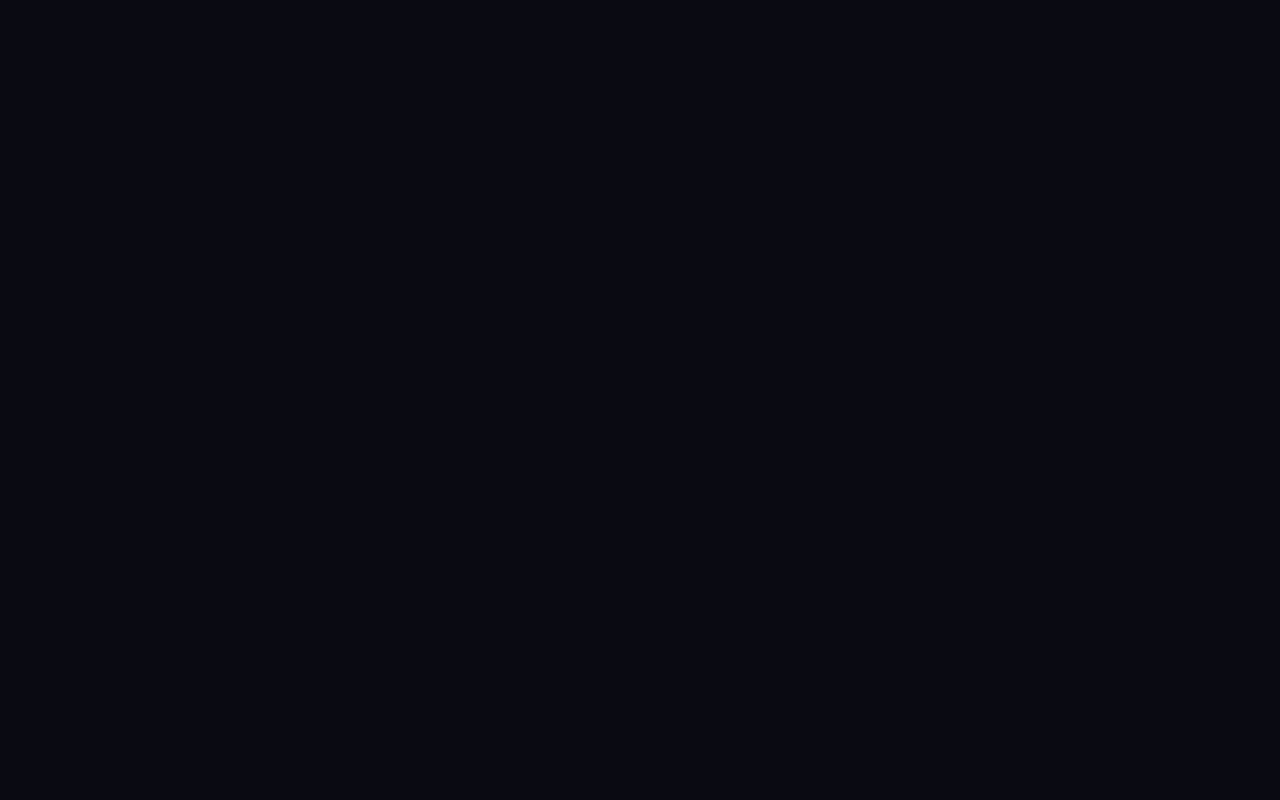
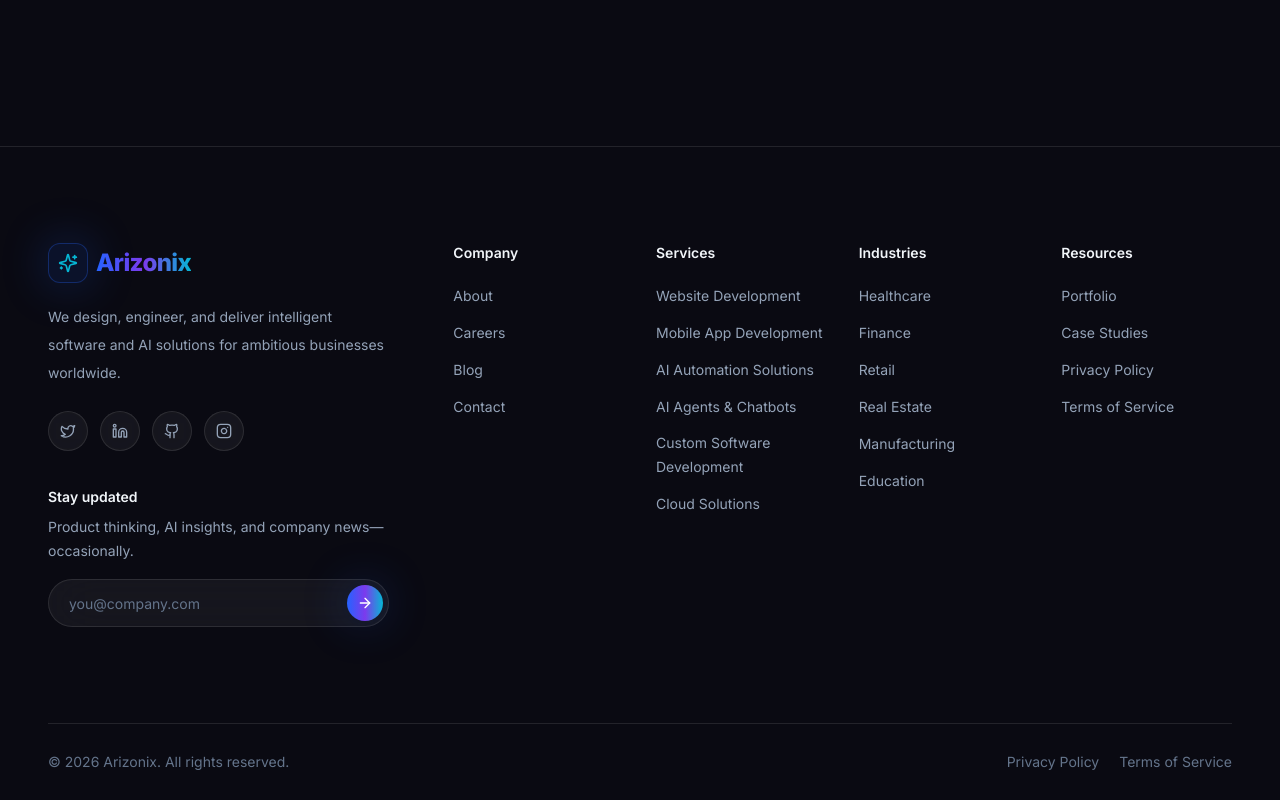
Before and after one commit to Akeel-Rishan/Arizonix, a Next.js app: page / in a window 1280 px wide. Shown: the part 734-1534 px from the top of the page. Before the commit the page ends 880 px from the top, so only its background shows below. Built offline with nearby package versions, Linux system fonts and the light colour scheme.

Commit message:
Global Footer

```diff
--- a/app/layout.tsx
+++ b/app/layout.tsx
@@ -2,6 +2,7 @@ import type { Metadata } from 'next';
 import { Inter } from 'next/font/google';
 import type { ReactNode } from 'react';
 
+import { Footer } from '@/components/layout/footer';
 import { Header } from '@/components/layout/header';
 
 import './globals.css';
@@ -28,6 +29,7 @@ export default function RootLayout({ children }: RootLayoutProps) {
       <body className={inter.variable}>
         <Header />
         <div className="pt-20">{children}</div>
+        <Footer />
       </body>
     </html>
   );
--- /dev/null
+++ b/components/layout/footer-newsletter-form.tsx
@@ -0,0 +1,100 @@
+'use client';
+
+import { zodResolver } from '@hookform/resolvers/zod';
+import { ArrowRight, CheckCircle2, LoaderCircle } from 'lucide-react';
+import { useState } from 'react';
+import { useForm } from 'react-hook-form';
+import { z } from 'zod';
+
+import { cn } from '@/lib/utils';
+
+const newsletterSchema = z.object({
+  email: z
+    .string()
+    .min(1, 'Please enter your email address.')
+    .email('Please enter a valid email address.'),
+});
+
+type NewsletterFormValues = z.infer<typeof newsletterSchema>;
+
+export function FooterNewsletterForm() {
+  const [isSuccess, setIsSuccess] = useState(false);
+  const {
+    formState: { errors, isSubmitting },
+    handleSubmit,
+    register,
+    reset,
+  } = useForm<NewsletterFormValues>({
+    resolver: zodResolver(newsletterSchema),
+    defaultValues: { email: '' },
+  });
+
+  const onSubmit = async ({ email }: NewsletterFormValues) => {
+    await new Promise((resolve) => setTimeout(resolve, 800));
+    console.log('Newsletter subscription:', email);
+    reset();
+    setIsSuccess(true);
+  };
+
+  if (isSuccess) {
+    return (
+      <p
+        className="flex min-h-12 items-center gap-2 text-sm font-medium text-brand-cyan"
+        role="status"
+      >
+        <CheckCircle2 aria-hidden="true" className="size-5" />
+        Thanks for subscribing!
+      </p>
+    );
+  }
+
+  return (
+    <form
+      className="w-full max-w-md"
+      onSubmit={handleSubmit(onSubmit)}
+      noValidate
+    >
+      <div className="relative">
+        <label className="sr-only" htmlFor="footer-newsletter-email">
+          Email address
+        </label>
+        <input
+          {...register('email')}
+          aria-describedby={
+            errors.email ? 'footer-newsletter-error' : undefined
+          }
+          aria-invalid={errors.email ? 'true' : 'false'}
+          autoComplete="email"
+          className={cn(
+            'glass-panel h-12 w-full !rounded-full py-3 pl-5 pr-14 text-sm text-slate-100 outline-none transition duration-200 placeholder:text-slate-500 focus:border-brand-blue/70 focus:ring-2 focus:ring-brand-blue/30',
+            errors.email && 'border-brand-purple/70',
+          )}
+          id="footer-newsletter-email"
+          placeholder="you@company.com"
+          type="email"
+        />
+        <button
+          aria-label="Subscribe to newsletter"
+          className="absolute right-1.5 top-1.5 flex size-9 items-center justify-center rounded-full bg-gradient-to-r from-brand-blue via-brand-purple to-brand-cyan text-white shadow-glow-blue transition duration-200 hover:scale-105 hover:brightness-110 focus-visible:outline-none focus-visible:ring-2 focus-visible:ring-brand-cyan focus-visible:ring-offset-2 focus-visible:ring-offset-navy-950 disabled:cursor-wait disabled:opacity-70"
+          disabled={isSubmitting}
+          type="submit"
+        >
+          {isSubmitting ? (
+            <LoaderCircle aria-hidden="true" className="size-4 animate-spin" />
+          ) : (
+            <ArrowRight aria-hidden="true" className="size-4" />
+          )}
+        </button>
+      </div>
+      {errors.email ? (
+        <p
+          className="mt-2 text-sm text-brand-cyan"
+          id="footer-newsletter-error"
+          role="alert"
+        >
+          {errors.email.message}
+        </p>
+      ) : null}
+    </form>
+  );
+}
--- /dev/null
+++ b/components/layout/footer.tsx
@@ -0,0 +1,128 @@
+import {
+  Github,
+  Instagram,
+  Linkedin,
+  Sparkles,
+  Twitter,
+  type LucideIcon,
+} from 'lucide-react';
+import Link from 'next/link';
+
+import { FooterNewsletterForm } from '@/components/layout/footer-newsletter-form';
+import { footerColumns } from '@/components/layout/nav-data';
+
+interface SocialLink {
+  href: string;
+  icon: LucideIcon;
+  label: string;
+}
+
+const socialLinks: readonly SocialLink[] = [
+  { label: 'Follow us on X', href: '#', icon: Twitter },
+  { label: 'Follow us on LinkedIn', href: '#', icon: Linkedin },
+  { label: 'Follow us on GitHub', href: '#', icon: Github },
+  { label: 'Follow us on Instagram', href: '#', icon: Instagram },
+];
+
+const focusStyles =
+  'focus-visible:outline-none focus-visible:ring-2 focus-visible:ring-brand-cyan focus-visible:ring-offset-2 focus-visible:ring-offset-navy-950';
+
+export function Footer() {
+  const currentYear = new Date().getFullYear();
+
+  return (
+    <footer className="border-t border-white/10 bg-navy-950">
+      <div className="mx-auto max-w-7xl px-5 sm:px-8 lg:px-12">
+        <div className="grid grid-cols-2 gap-x-6 gap-y-14 py-20 md:gap-x-10 lg:grid-cols-6 lg:gap-x-8 lg:py-24">
+          <div className="col-span-2 lg:pr-8">
+            <Link
+              aria-label="Arizonix home"
+              className={`inline-flex items-center gap-2 rounded-lg ${focusStyles}`}
+              href="/"
+            >
+              <span className="flex size-10 items-center justify-center rounded-xl border border-brand-blue/30 bg-brand-blue/10 text-brand-cyan shadow-glow-blue">
+                <Sparkles aria-hidden="true" className="size-5" />
+              </span>
+              <span className="text-gradient text-2xl font-extrabold tracking-tight">
+                Arizonix
+              </span>
+            </Link>
+
+            <p className="mt-5 max-w-md text-sm leading-7 text-slate-400">
+              We design, engineer, and deliver intelligent software and AI
+              solutions for ambitious businesses worldwide.
+            </p>
+
+            <div className="mt-6 flex items-center gap-3">
+              {socialLinks.map(({ href, icon: Icon, label }) => (
+                <a
+                  aria-label={label}
+                  className={`glass-panel flex size-10 items-center justify-center !rounded-full text-slate-400 transition duration-200 hover:scale-105 hover:border-brand-cyan/30 hover:text-white hover:shadow-glow-blue ${focusStyles}`}
+                  href={href}
+                  key={label}
+                >
+                  <Icon aria-hidden="true" className="size-4" />
+                </a>
+              ))}
+            </div>
+
+            <div className="mt-9">
+              <h3 className="text-sm font-semibold text-slate-100">
+                Stay updated
+              </h3>
+              <p className="mb-4 mt-2 text-sm leading-6 text-slate-400">
+                Product thinking, AI insights, and company news—occasionally.
+              </p>
+              <FooterNewsletterForm />
+            </div>
+          </div>
+
+          {footerColumns.map((column) => {
+            const headingId = `footer-${column.title.toLowerCase()}`;
+
+            return (
+              <nav aria-labelledby={headingId} key={column.title}>
+                <h3
+                  className="text-sm font-semibold text-slate-100"
+                  id={headingId}
+                >
+                  {column.title}
+                </h3>
+                <ul className="mt-5 space-y-3">
+                  {column.links.map((link) => (
+                    <li key={`${column.title}-${link.label}`}>
+                      <Link
+                        className={`inline-block rounded text-sm leading-6 text-slate-400 transition-colors duration-200 hover:text-white ${focusStyles}`}
+                        href={link.href}
+                      >
+                        {link.label}
+                      </Link>
+                    </li>
+                  ))}
+                </ul>
+              </nav>
+            );
+          })}
+        </div>
+
+        <div className="flex flex-col items-center gap-4 border-t border-white/10 py-7 text-center text-sm text-slate-500 sm:flex-row sm:justify-between sm:text-left">
+          <p>© {currentYear} Arizonix. All rights reserved.</p>
+          <div className="flex items-center gap-5">
+            <Link
+              className={`rounded transition-colors duration-200 hover:text-white ${focusStyles}`}
+              href="/privacy-policy"
+            >
+              Privacy Policy
+            </Link>
+            <Link
+              className={`rounded transition-colors duration-200 hover:text-white ${focusStyles}`}
+              href="/terms-of-service"
+            >
+              Terms of Service
+            </Link>
+          </div>
+        </div>
+      </div>
+    </footer>
+  );
+}
--- a/components/layout/nav-data.ts
+++ b/components/layout/nav-data.ts
@@ -34,6 +34,16 @@ export interface ServicesNavItem extends BaseNavItem {
 }
 
 export type NavItem = NavLinkItem | ServicesNavItem;
+
+export interface FooterLink {
+  href: string;
+  label: string;
+}
+
+export interface FooterColumn {
+  links: readonly FooterLink[];
+  title: string;
+}
 
 export const services: readonly ServiceLink[] = [
   {
@@ -118,3 +128,55 @@ export const navigation: readonly NavItem[] = [
   { label: 'About', type: 'link', href: '/about' },
   { label: 'Blog', type: 'link', href: '/blog' },
 ];
+
+export const footerColumns: readonly FooterColumn[] = [
+  {
+    title: 'Company',
+    links: [
+      { label: 'About', href: '/about' },
+      { label: 'Careers', href: '/careers' },
+      { label: 'Blog', href: '/blog' },
+      { label: 'Contact', href: '/contact' },
+    ],
+  },
+  {
+    title: 'Services',
+    links: [
+      { label: 'Website Development', href: '/services/website-development' },
+      {
+        label: 'Mobile App Development',
+        href: '/services/mobile-application-development',
+      },
+      {
+        label: 'AI Automation Solutions',
+        href: '/services/ai-automation-solutions',
+      },
+      { label: 'AI Agents & Chatbots', href: '/services/ai-agents-chatbots' },
+      {
+        label: 'Custom Software Development',
+        href: '/services/custom-software-development',
+      },
+      { label: 'Cloud Solutions', href: '/services/cloud-solutions' },
+    ],
+  },
+  {
+    title: 'Industries',
+    links: [
+      { label: 'Healthcare', href: '/industries' },
+      { label: 'Finance', href: '/industries' },
+      { label: 'Retail', href: '/industries' },
+      { label: 'Real Estate', href: '/industries' },
+      { label: 'Manufacturing', href: '/industries' },
+      { label: 'Education', href: '/industries' },
+    ],
+  },
+  {
+    title: 'Resources',
+    links: [
+      { label: 'Portfolio', href: '/portfolio' },
+      { label: 'Case Studies', href: '/case-studies' },
+      { label: 'Privacy Policy', href: '/privacy-policy' },
+      { label: 'Terms of Service', href: '/terms-of-service' },
+    ],
+  },
+];
```
